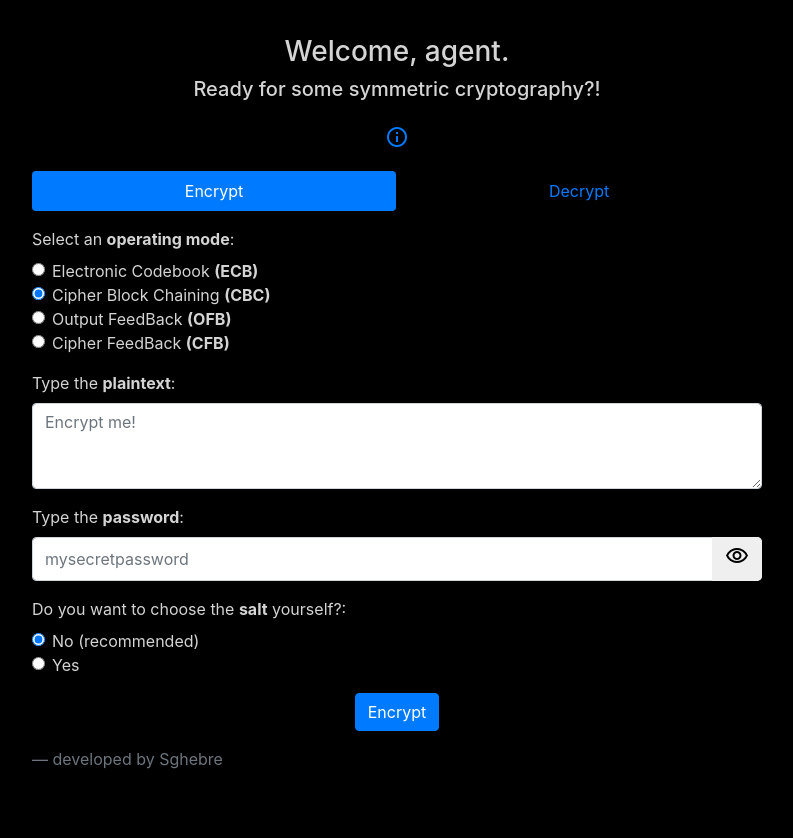
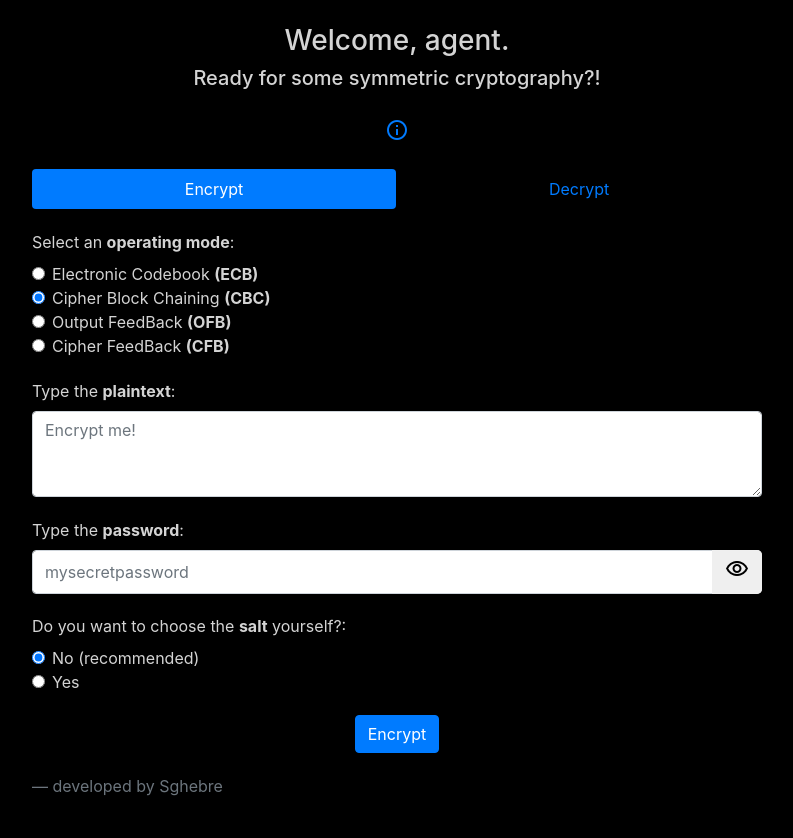
Before and after one commit to sghebrab/GOST_WebService, a Flask app: page / in a window 1280 px wide. Shown: the whole page, without its empty margins (243-1036 px from the left). Before the commit the page ends 769 px from the top, so only its background shows below. Run offline with Flask 2, Linux system fonts and the light colour scheme; some libraries are stand-ins or nearby versions.

Commit message:
- Added one new simple styling rule; - Modified the styling of the body element to make it more sensed. Now, padding relies on bootstrap's columns instead of body padding.

```diff
--- a/static/style.css
+++ b/static/style.css
@@ -1,11 +1,17 @@
 body {
-  padding: 35px;
+    margin-top: 1.5em;
+    margin-bottom: 1.5em;
+  /*padding: 35px;*/
   background-color: #000000;
   color: #d4d4d4;
 }
 
 .lil-jump-bottom{
-    margin-bottom: 1em;
+    margin-bottom: 1.3em;
+}
+
+.lil-jump-top {
+    margin-top: 1.3em;
 }
 
 /*
```
